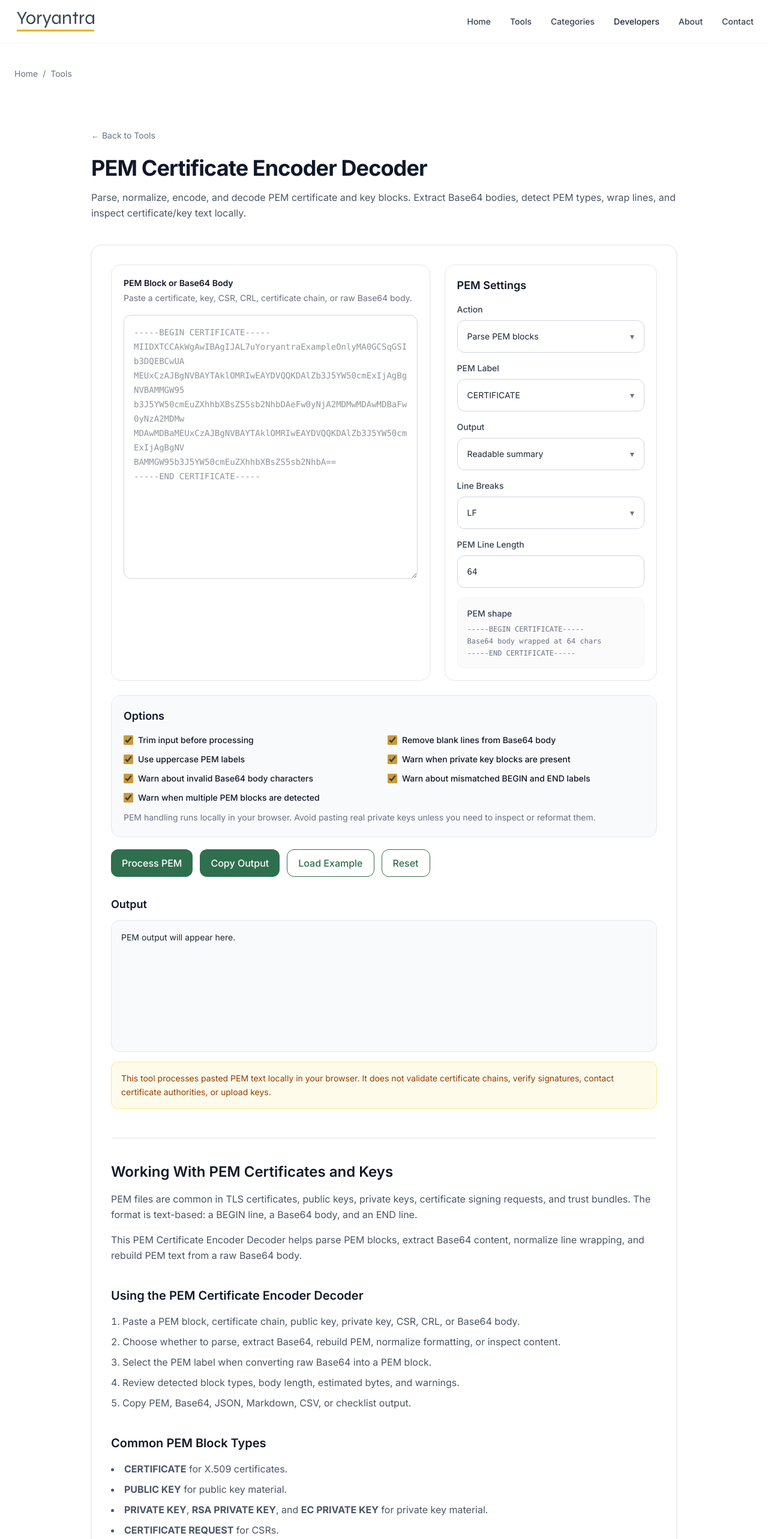
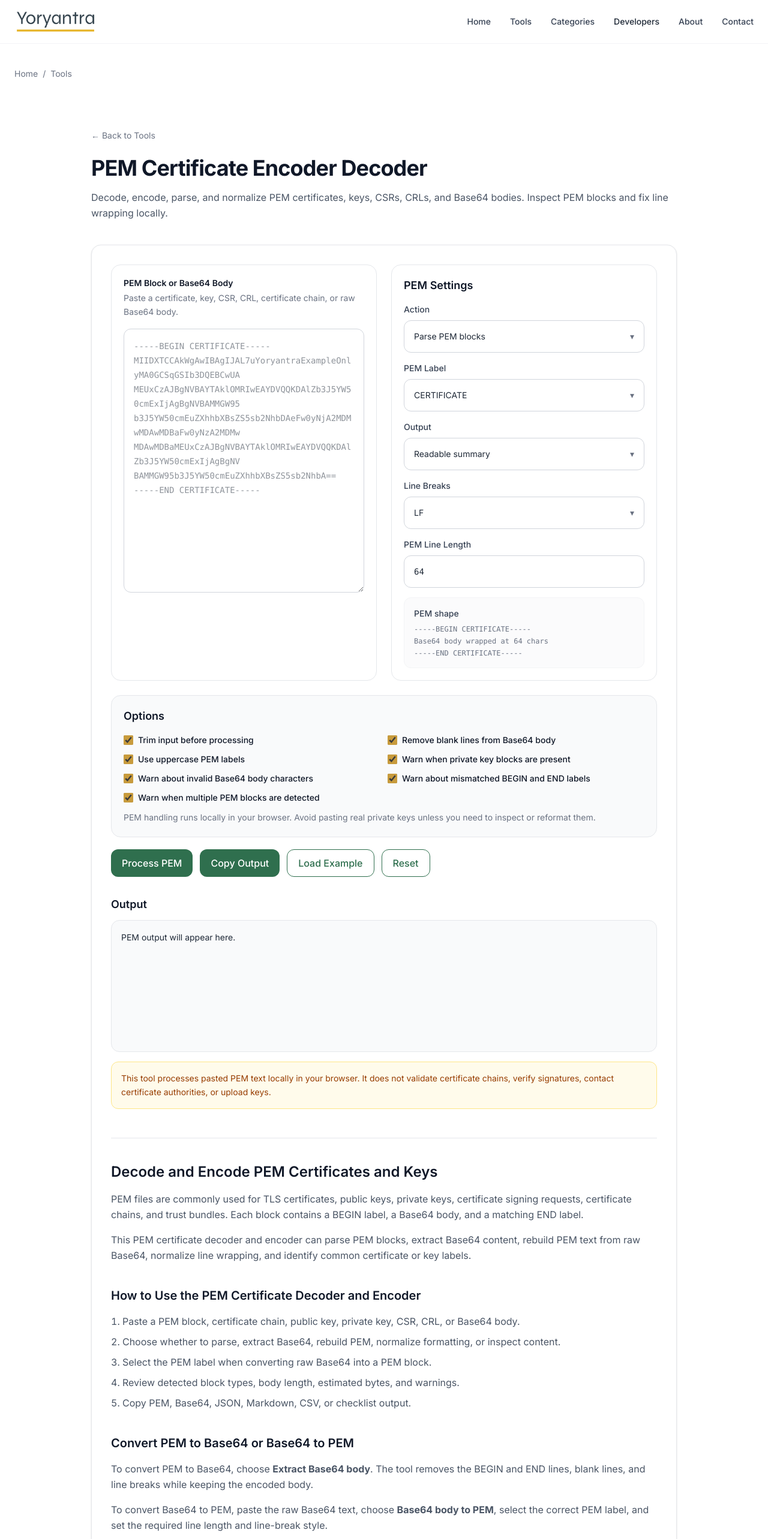
Before and after one commit to vaarunsonawwane-ops/yoryantra-new, a Next.js app: page /tools/pem-certificate-encoder-decoder in a window 1280 px wide. Shown: the top 2566 px of the page at 60% size. Built offline with nearby package versions, Linux system fonts and the light colour scheme.

Commit message:
PEM Certificate Encoder Decoder SEO update

```diff
--- a/app/data/tools.tsx
+++ b/app/data/tools.tsx
@@ -1393,10 +1393,11 @@ export const tools = [
 {
   title: "PEM Certificate Encoder Decoder",
   description:
-    "Parse, normalize, and convert PEM certificates, keys, Base64 bodies, and line wrapping.",
+    "Decode, encode, parse, and normalize PEM certificates, keys, CSRs, CRLs, Base64 bodies, labels, and line wrapping locally.",
   href: "/tools/pem-certificate-encoder-decoder",
   category: "Encoding Tools",
 },
+
 
 
 
--- a/app/tools/pem-certificate-encoder-decoder/ToolClient.tsx
+++ b/app/tools/pem-certificate-encoder-decoder/ToolClient.tsx
@@ -156,10 +156,10 @@ export default function ToolClient() {
   return (
     <ToolShell
       title="PEM Certificate Encoder Decoder"
-      description="Parse, normalize, encode, and decode PEM certificate and key blocks. Extract Base64 bodies, detect PEM types, wrap lines, and inspect certificate/key text locally."
+      description="Decode, encode, parse, and normalize PEM certificates, keys, CSRs, CRLs, and Base64 bodies. Inspect PEM blocks and fix line wrapping locally."
     >
-      <div className="grid gap-6 lg:grid-cols-[minmax(0,1.2fr)_minmax(340px,0.8fr)]">
-        <div className="rounded-2xl border border-gray-200 bg-white p-5">
+      <div className="grid min-w-0 gap-6 lg:grid-cols-2">
+        <div className="min-w-0 rounded-2xl border border-gray-200 bg-white p-5">
           <div className="mb-4">
             <label className="block text-sm font-semibold text-gray-900">PEM Block or Base64 Body</label>
             <p className="mt-1 text-sm leading-relaxed text-gray-500">
@@ -179,7 +179,7 @@ export default function ToolClient() {
           />
         </div>
 
-        <div className="rounded-2xl border border-gray-200 bg-white p-5">
+        <div className="min-w-0 rounded-2xl border border-gray-200 bg-white p-5">
           <h3 className="text-lg font-semibold text-gray-900">PEM Settings</h3>
 
           <div className="mt-4 space-y-4">
@@ -303,7 +303,7 @@ export default function ToolClient() {
       )}
 
       {result && (
-        <div className="mt-8 grid gap-4 md:grid-cols-2 lg:grid-cols-4">
+        <div className="mt-8 grid min-w-0 gap-4 md:grid-cols-2 lg:grid-cols-4">
           <SummaryCard label="PEM Blocks" value={result.blockCount.toLocaleString()} />
           <SummaryCard label="Base64 Length" value={result.base64Length.toLocaleString()} />
           <SummaryCard label="Estimated Bytes" value={result.byteEstimate.toLocaleString()} />
@@ -312,7 +312,7 @@ export default function ToolClient() {
       )}
 
       {result && result.blocks.length > 0 && (
-        <div className="mt-8 rounded-2xl border border-gray-200 bg-white p-5">
+        <div className="mt-8 min-w-0 rounded-2xl border border-gray-200 bg-white p-5">
           <h3 className="text-lg font-semibold text-gray-900">Detected PEM Blocks</h3>
 
           <div className="mt-4 overflow-auto rounded-xl border border-gray-200">
@@ -372,8 +372,8 @@ export default function ToolClient() {
         </div>
       )}
 
-      <div className="mt-8">
-        <div className="flex items-center justify-between mb-3">
+      <div className="mt-8 min-w-0">
+        <div className="flex items-center justify-between gap-3 mb-3">
           <h3 className="text-lg font-semibold text-gray-900">Output</h3>
           {output && (
             <button onClick={copyOutput} className="yoryantra-btn-outline text-sm">
@@ -393,17 +393,17 @@ export default function ToolClient() {
 
       <section className="mt-12 border-t border-gray-200 pt-10 space-y-10">
         <div>
-          <h2 className="text-2xl font-semibold text-gray-900">Working With PEM Certificates and Keys</h2>
+          <h2 className="text-2xl font-semibold text-gray-900">Decode and Encode PEM Certificates and Keys</h2>
           <p className="mt-4 text-gray-600 leading-relaxed">
-            PEM files are common in TLS certificates, public keys, private keys, certificate signing requests, and trust bundles. The format is text-based: a BEGIN line, a Base64 body, and an END line.
+            PEM files are commonly used for TLS certificates, public keys, private keys, certificate signing requests, certificate chains, and trust bundles. Each block contains a BEGIN label, a Base64 body, and a matching END label.
           </p>
           <p className="mt-4 text-gray-600 leading-relaxed">
-            This PEM Certificate Encoder Decoder helps parse PEM blocks, extract Base64 content, normalize line wrapping, and rebuild PEM text from a raw Base64 body.
+            This PEM certificate decoder and encoder can parse PEM blocks, extract Base64 content, rebuild PEM text from raw Base64, normalize line wrapping, and identify common certificate or key labels.
           </p>
         </div>
 
         <div>
-          <h2 className="text-xl font-semibold text-gray-900">Using the PEM Certificate Encoder Decoder</h2>
+          <h2 className="text-xl font-semibold text-gray-900">How to Use the PEM Certificate Decoder and Encoder</h2>
           <ol className="mt-4 list-decimal list-inside space-y-2 text-gray-600 leading-relaxed">
             <li>Paste a PEM block, certificate chain, public key, private key, CSR, CRL, or Base64 body.</li>
             <li>Choose whether to parse, extract Base64, rebuild PEM, normalize formatting, or inspect content.</li>
@@ -411,6 +411,16 @@ export default function ToolClient() {
             <li>Review detected block types, body length, estimated bytes, and warnings.</li>
             <li>Copy PEM, Base64, JSON, Markdown, CSV, or checklist output.</li>
           </ol>
+        </div>
+
+        <div>
+          <h2 className="text-xl font-semibold text-gray-900">Convert PEM to Base64 or Base64 to PEM</h2>
+          <p className="mt-4 text-gray-600 leading-relaxed">
+            To convert PEM to Base64, choose <strong>Extract Base64 body</strong>. The tool removes the BEGIN and END lines, blank lines, and line breaks while keeping the encoded body.
+          </p>
+          <p className="mt-4 text-gray-600 leading-relaxed">
+            To convert Base64 to PEM, paste the raw Base64 text, choose <strong>Base64 body to PEM</strong>, select the correct PEM label, and set the required line length and line-break style.
+          </p>
         </div>
 
         <div>
@@ -458,6 +468,12 @@ MIIDXTCCAkWgAwIBAgI...
             </Faq>
             <Faq title="What line length should PEM use?">
               PEM bodies are commonly wrapped at 64 characters per line. This tool uses 64 by default.
+            </Faq>
+            <Faq title="How do I convert PEM to Base64?">
+              Choose Extract Base64 body. The tool removes the PEM header, footer, spaces, and line breaks and returns only the Base64 content.
+            </Faq>
+            <Faq title="How do I convert Base64 to a PEM certificate?">
+              Paste the Base64 body, choose Base64 body to PEM, select CERTIFICATE as the label, and process the input.
             </Faq>
             <Faq title="Is anything uploaded when I process PEM text?">
               No. PEM handling runs directly in your browser.
--- a/app/tools/pem-certificate-encoder-decoder/page.tsx
+++ b/app/tools/pem-certificate-encoder-decoder/page.tsx
@@ -2,37 +2,37 @@ import type { Metadata } from "next";
 import ToolClient from "./ToolClient";
 
 export const metadata: Metadata = {
-  title: "PEM Certificate Encoder Decoder | Parse and Normalize PEM Blocks | Yoryantra",
+  title: "PEM Certificate Decoder & Encoder Online | Yoryantra",
   description:
-    "Parse, normalize, encode, and decode PEM certificate and key blocks. Extract Base64 bodies, detect PEM types, wrap lines, and inspect certificate/key text locally.",
+    "Decode, encode, parse, and normalize PEM certificates, keys, CSRs, CRLs, and Base64 bodies. Inspect PEM blocks and fix line wrapping locally.",
   keywords: [
-    "PEM Certificate Encoder Decoder",
+    "PEM certificate decoder",
+    "PEM certificate encoder",
+    "PEM decoder online",
+    "PEM encoder online",
     "PEM parser",
-    "PEM decoder",
-    "PEM encoder",
     "certificate PEM decoder",
     "private key PEM parser",
     "public key PEM parser",
-    "Base64 PEM converter",
-    "encoding tools",
-    "certificate tools",
+    "Base64 to PEM converter",
+    "PEM to Base64 converter",
   ],
   alternates: {
     canonical: "https://yoryantra.com/tools/pem-certificate-encoder-decoder",
   },
   openGraph: {
-    title: "PEM Certificate Encoder Decoder | Parse and Normalize PEM Blocks | Yoryantra",
+    title: "PEM Certificate Decoder & Encoder Online | Yoryantra",
     description:
-      "Parse, normalize, encode, and decode PEM certificate and key blocks. Extract Base64 bodies, detect PEM types, wrap lines, and inspect certificate/key text locally.",
+      "Decode, encode, parse, and normalize PEM certificates, keys, CSRs, CRLs, and Base64 bodies. Inspect PEM blocks and fix line wrapping locally.",
     url: "https://yoryantra.com/tools/pem-certificate-encoder-decoder",
     siteName: "Yoryantra",
     type: "website",
   },
   twitter: {
     card: "summary_large_image",
-    title: "PEM Certificate Encoder Decoder | Parse and Normalize PEM Blocks | Yoryantra",
+    title: "PEM Certificate Decoder & Encoder Online | Yoryantra",
     description:
-      "Parse, normalize, encode, and decode PEM certificate and key blocks. Extract Base64 bodies, detect PEM types, wrap lines, and inspect certificate/key text locally.",
+      "Decode, encode, parse, and normalize PEM certificates, keys, CSRs, CRLs, and Base64 bodies. Inspect PEM blocks and fix line wrapping locally.",
   },
 };
 
```
